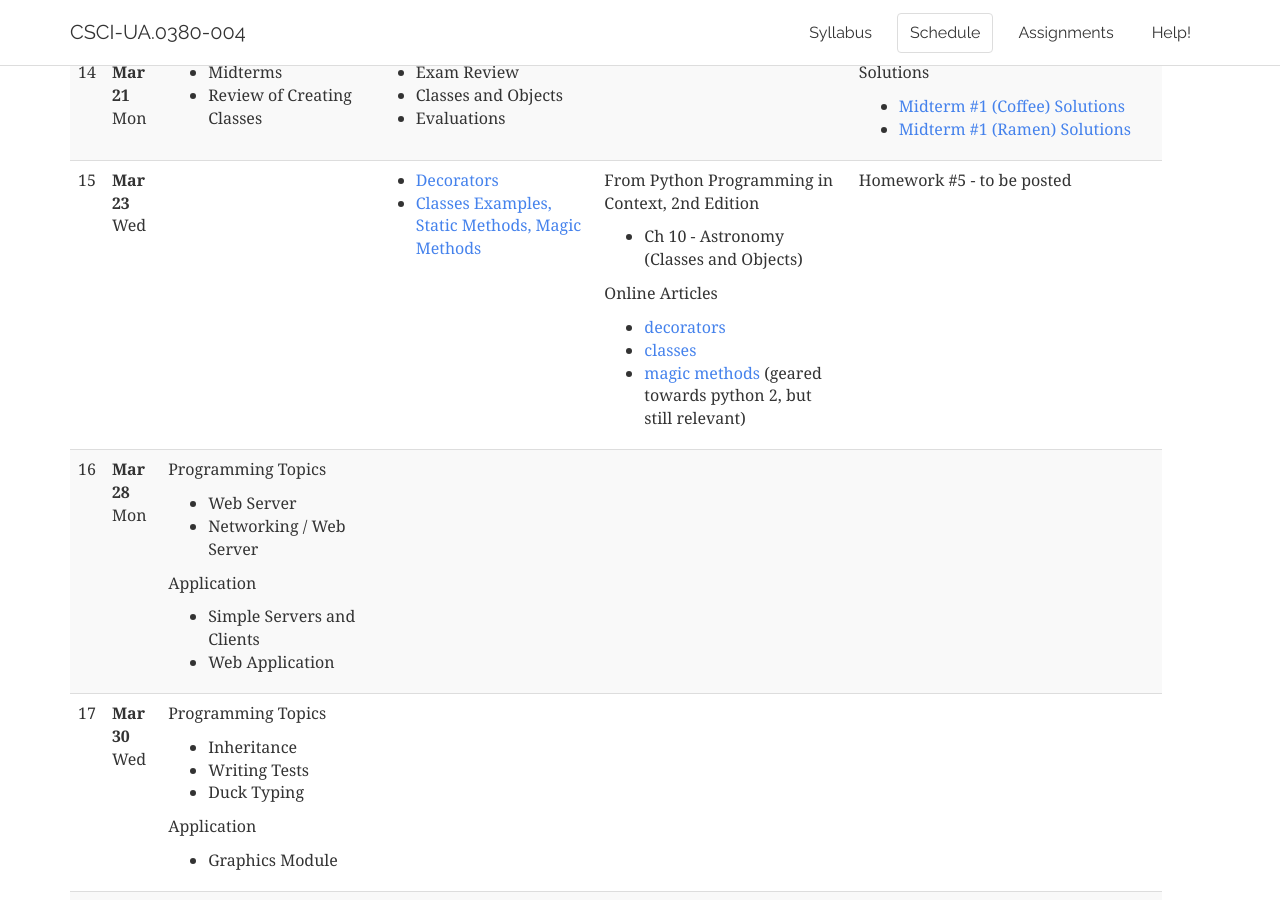
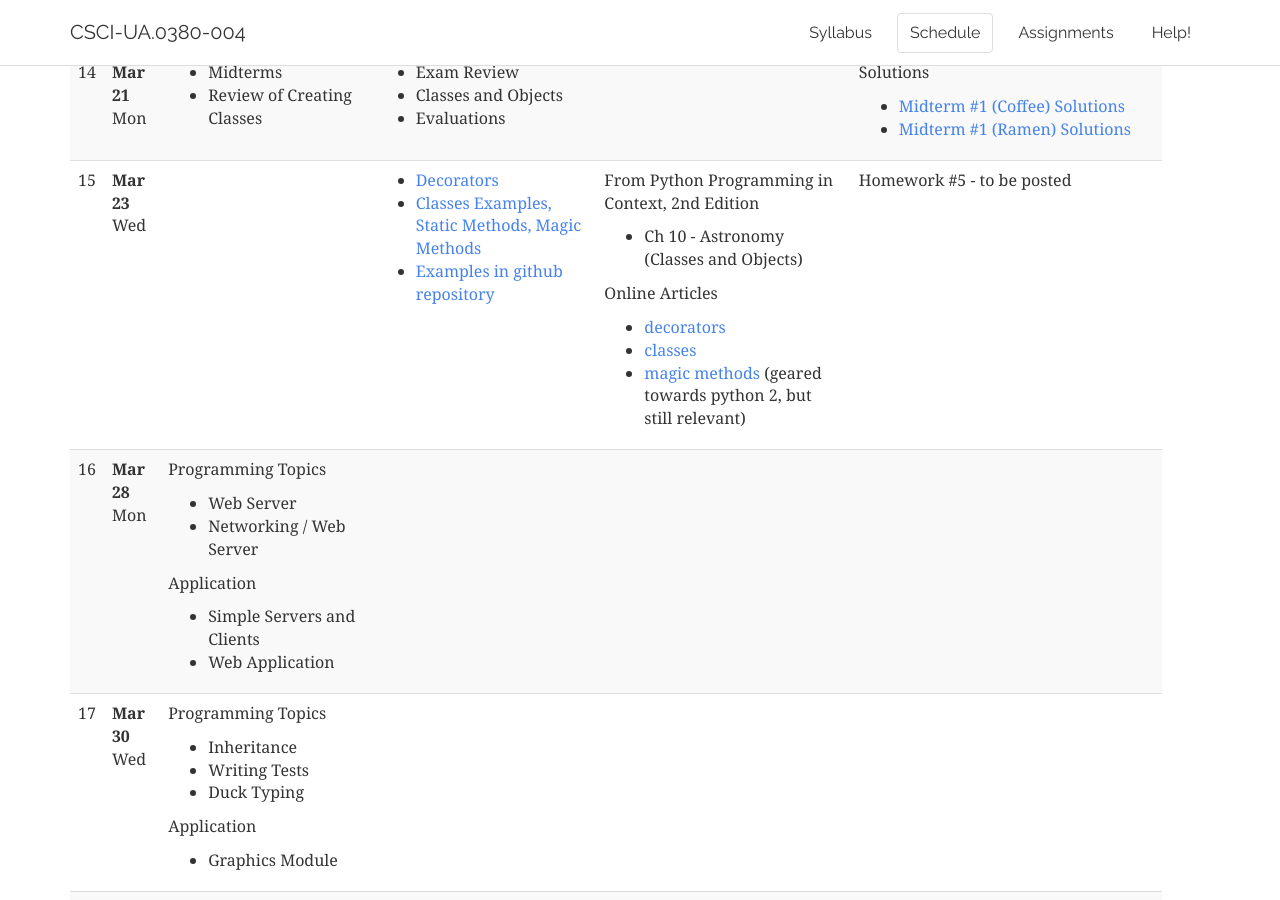
Before and after one commit to foureyes/csci-ua.0380-spring2016-004, a Jekyll site: the page built from schedule.markdown, in a window 1280 px wide and 900 px high, scrolled down 3919 px. Built offline with Jekyll 4.4.1, drawn with Linux system fonts in a browser that asks for light colours.

Commit message:
add class 15 examples

```diff
--- a/_includes/schedule/15.markdown
+++ b/_includes/schedule/15.markdown
@@ -1,6 +1,7 @@
 	<td markdown="block">
 * [Decorators](slides/15/decorators.html)
 * [Classes Examples, Static Methods, Magic Methods](slides/15/classes-example.html)
+* [Examples in github repository](https://github.com/jversoza/p4a-spring-16-examples/tree/master/p4a-class15)
 </td>
 	<td markdown="block">
 
```
